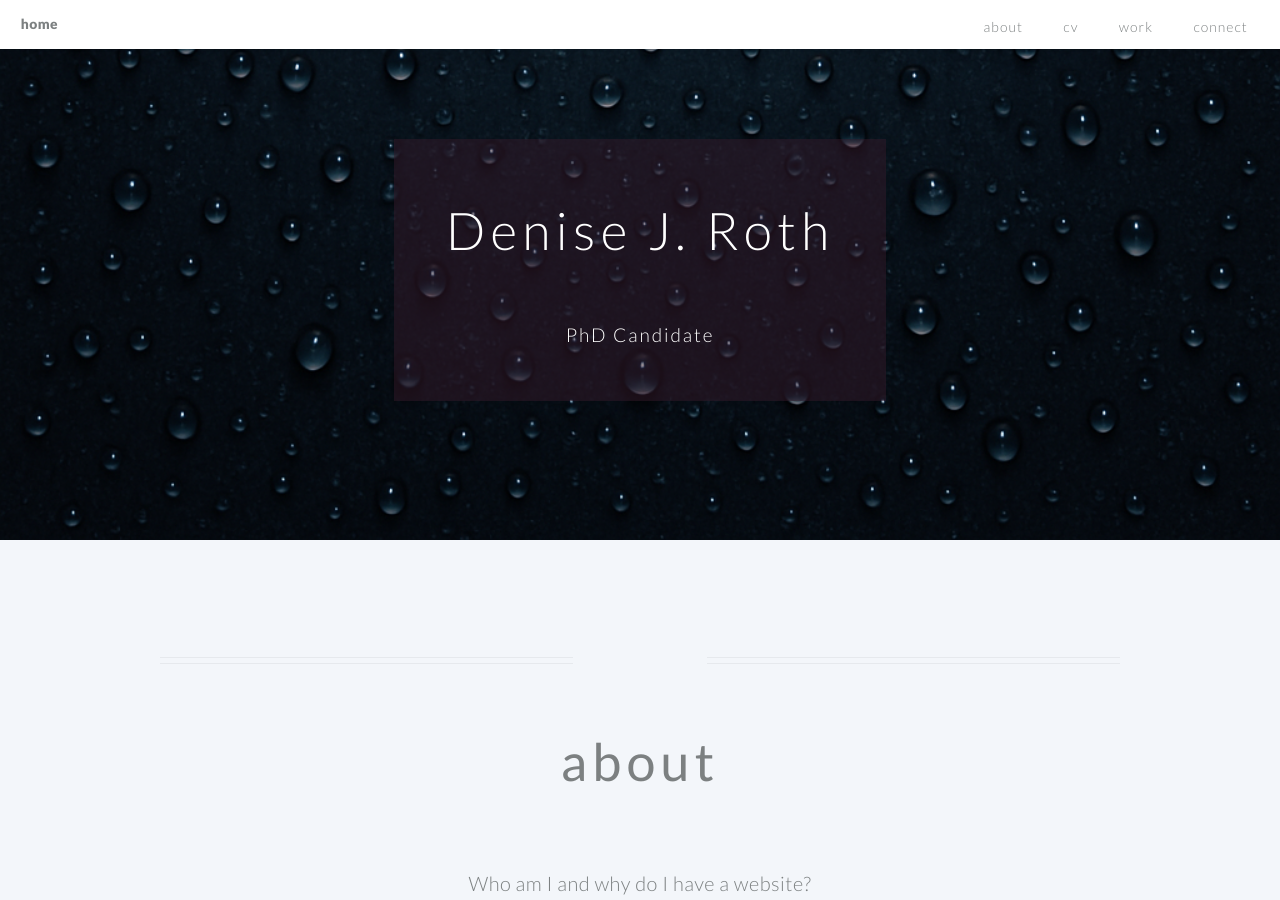
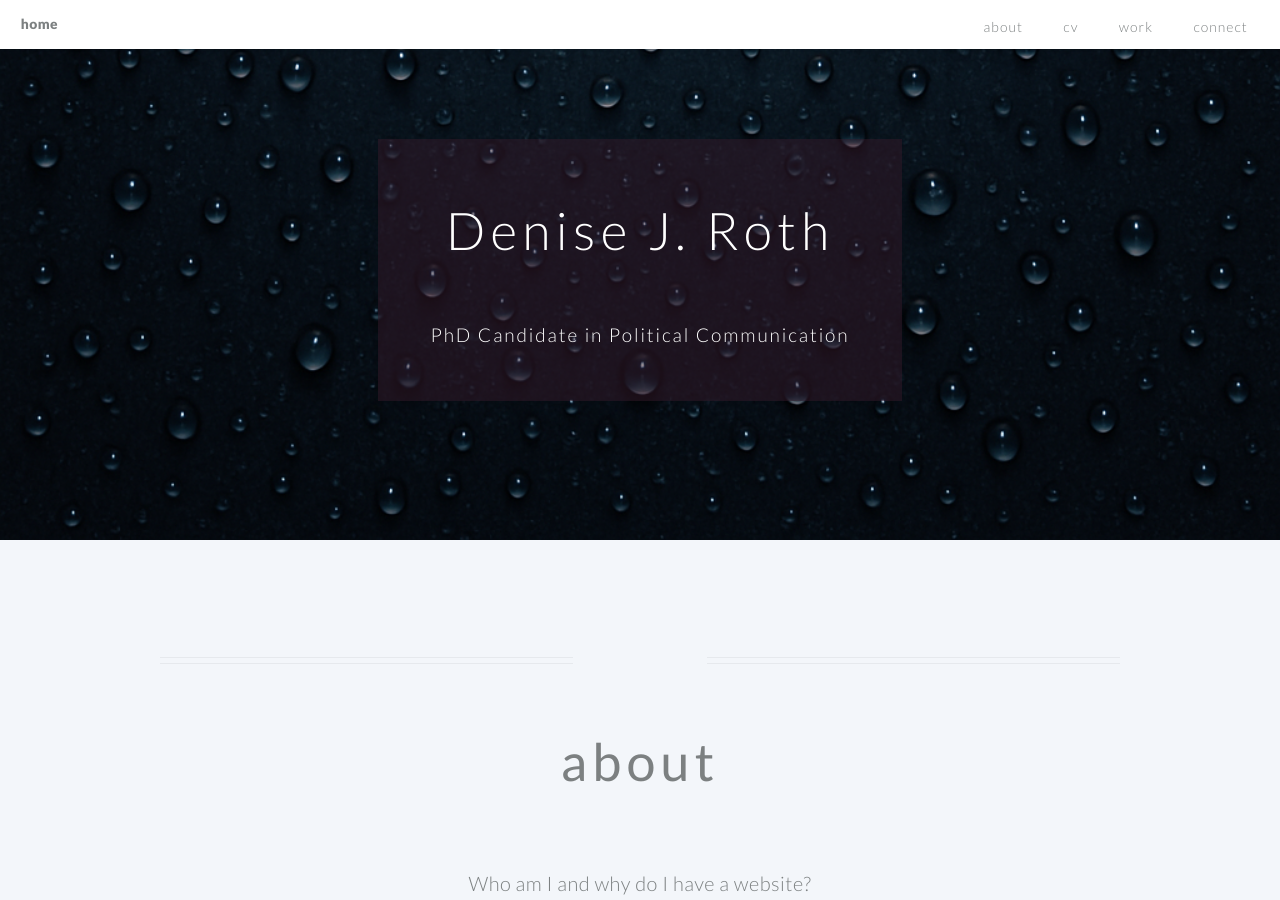
Before and after one commit to denisejroth/denisejroth.github.io, a Jekyll site: the page built from index.md, in a window 1280 px wide and 900 px high. Built offline with Jekyll 4.4.1, drawn with Linux system fonts in a browser that asks for light colours.

Commit message:
Update index.md

```diff
--- a/index.md
+++ b/index.md
@@ -5,7 +5,7 @@ layout: hello-default
 
 # these variables are required -------------------------------
 banner_title: Denise J. Roth
-banner_subtitle: PhD Candidate
+banner_subtitle: PhD Candidate in Political Communication
 background_image: /images/back.png
 
 # all of the following variables are optional -----------------
```
